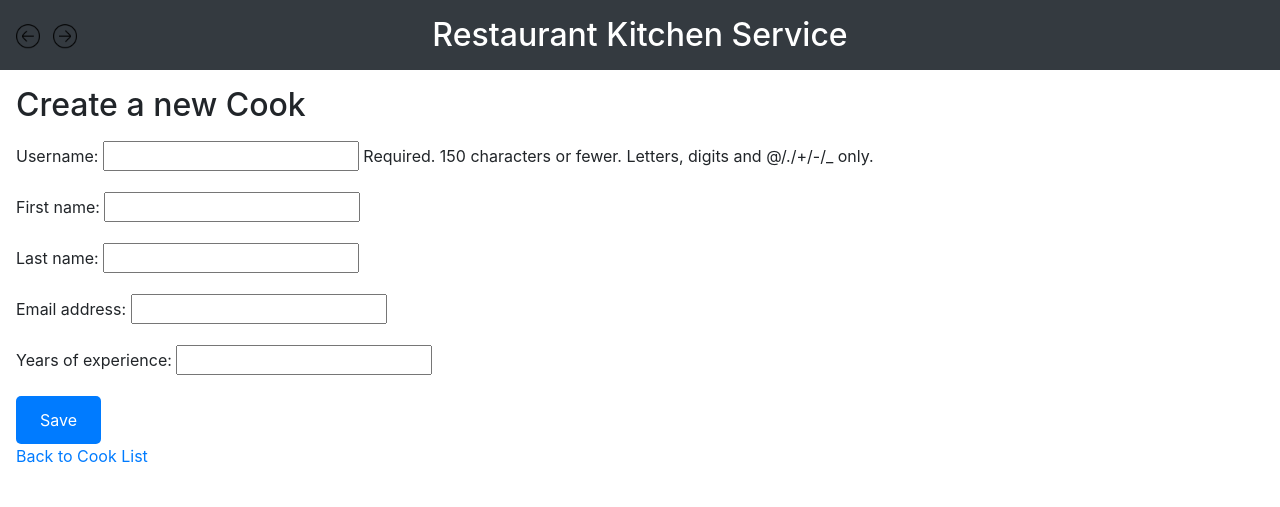
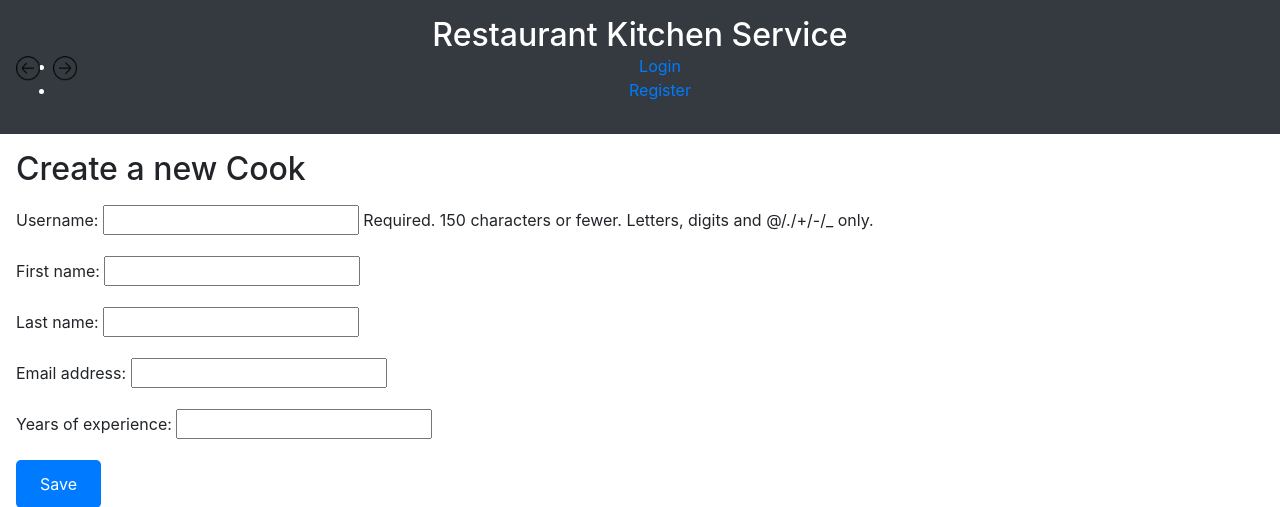
Before and after one commit to dsokolovskiy/Restaurant-Kitchen-Service, a Django app: page /kitchen/cooks/create/ in a window 1280 px wide. Shown: the top 507 px of the page. Run offline with Django 5.2, Linux system fonts and the light colour scheme; some libraries are stand-ins or nearby versions.

Commit message:
update base.html

```diff
--- a/templates/base.html
+++ b/templates/base.html
@@ -13,13 +13,22 @@
         <div class="nav-icons">
             <a href="javascript:history.back()">
                 <img src="{% static 'img/arrow-circle-left.png' %}" alt="Back">
-
             </a>
             <a href="javascript:history.forward()">
                 <img src="{% static 'img/arrow-circle-right.png' %}" alt="Forward">
             </a>
         </div>
         <h1>Restaurant Kitchen Service</h1>
+        <nav>
+            <ul>
+                {% if user.is_authenticated %}
+                    <li><a href="{% url 'kitchen:logout' %}">Logout</a></li>
+                {% else %}
+                    <li><a href="{% url 'kitchen:login' %}">Login</a></li>
+                    <li><a href="{% url 'kitchen:register' %}">Register</a></li>
+                {% endif %}
+            </ul>
+        </nav>
     </header>
     <main>
         {% block content %}
```
